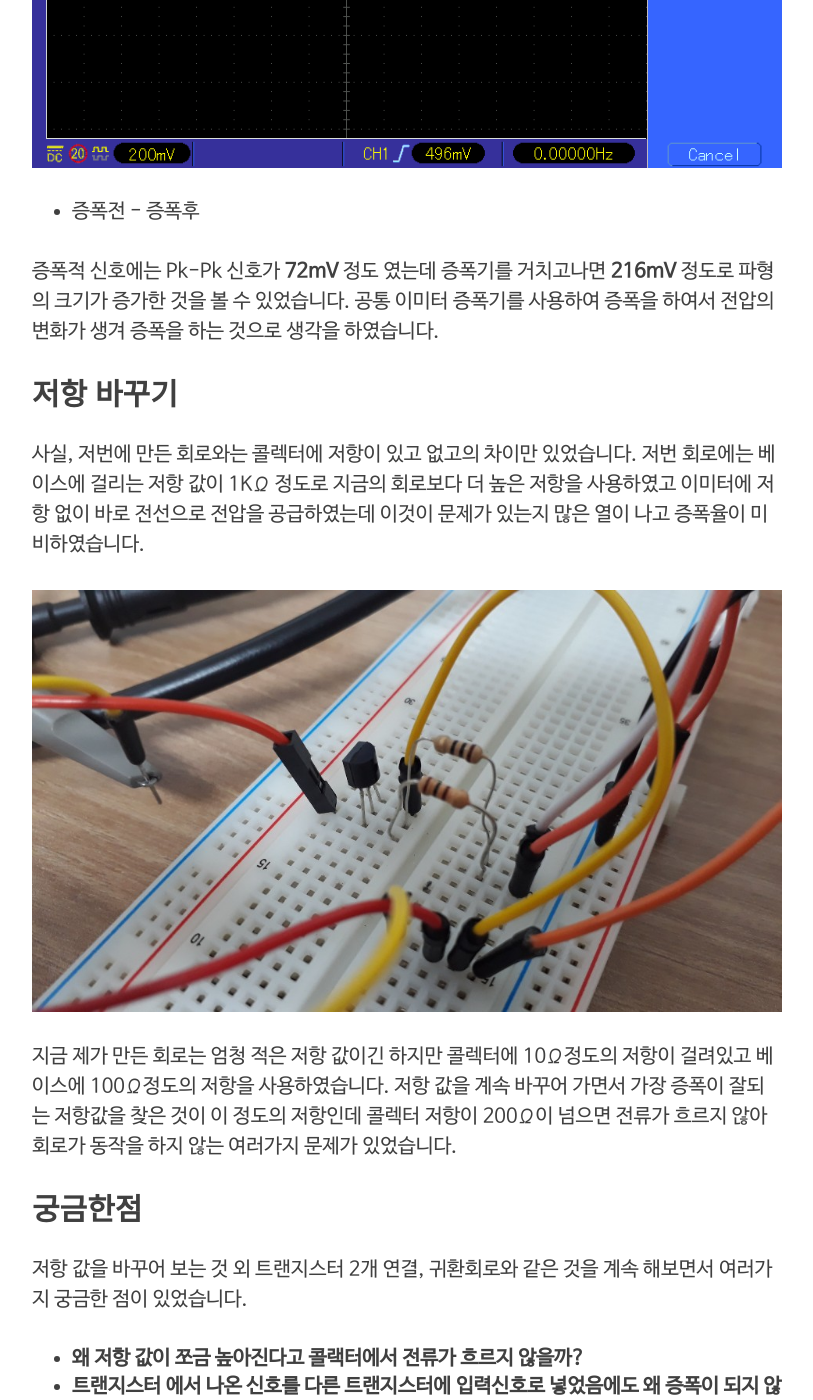
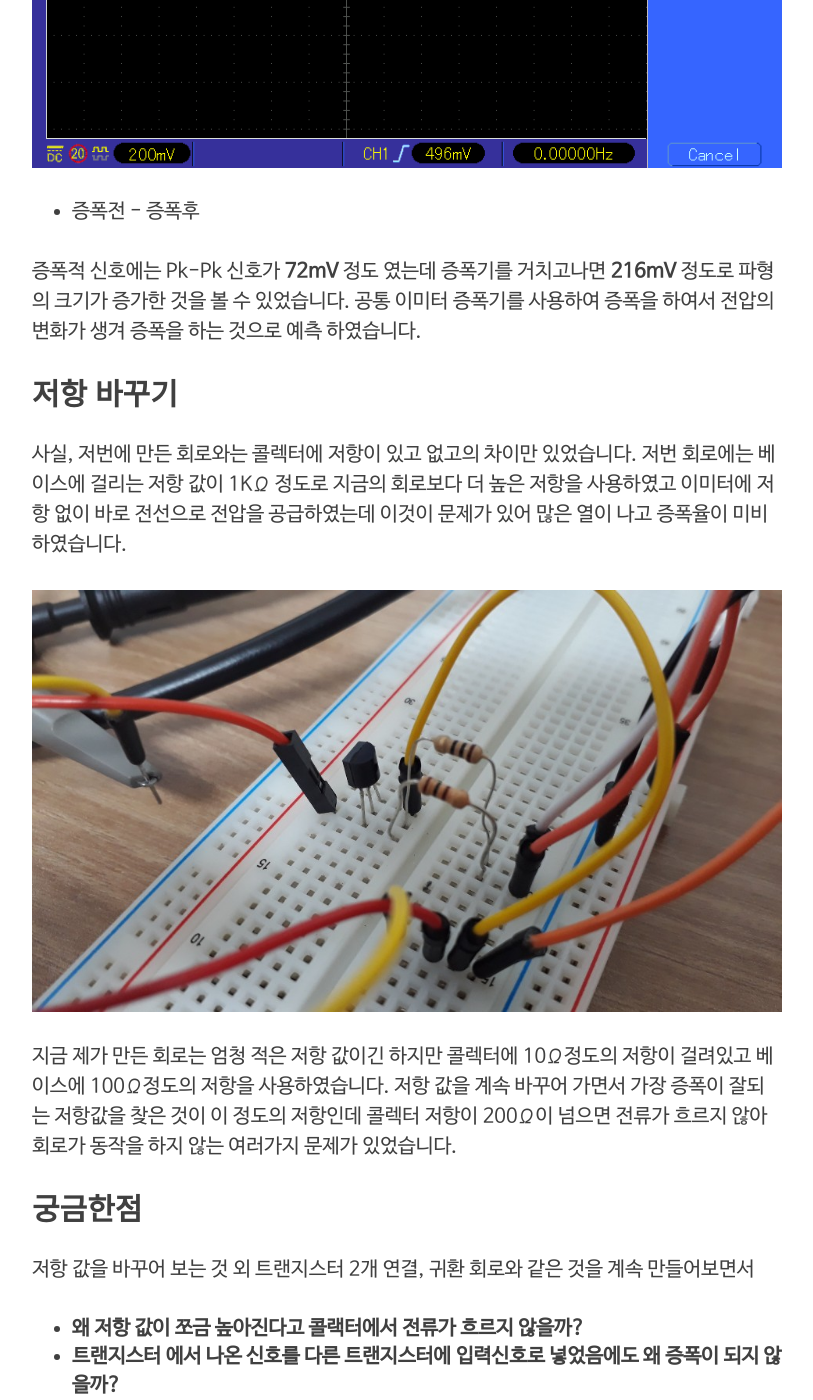
Before and after one commit to fbqweasd/fbqweasd.github.io, a Jekyll site: the page built from _posts/2019-04-11-TR_fin.md, in a window 1280 px wide and 1400 px high, scrolled down 2627 px. Shown: the whole window, without its empty margins (233-1046 px from the left). Built offline with Jekyll 4.4.1, drawn with Linux system fonts in a browser that asks for light colours; nearby versions of some CDN libraries; comment, search, counter and statistics services are not loaded; some of the changed text lies outside the part shown.

Commit message:
TR Post 수정

```diff
--- a/_posts/2019-04-11-TR_fin.md
+++ b/_posts/2019-04-11-TR_fin.md
@@ -9,7 +9,8 @@ category: 전기공부
 
 최근 오실로스코프, 함수발생기, 직류전원장치등의 장치를 가지고 여러 회로를 실험하는데 예상한 결과가 나오지 않아 낙심하고 있었습니다 ㅜㅜ
 
-그러던 도중 연초에 시작을 한 트랜지스터 증폭회로를 만들어보는 것에 다시 도전해 보았습니다.
+그러던 도중 연초에 시작을 한 트랜지스터 증폭회로를 만들어보는 것에 다시 도전하였습니다.
+
 ![작업환경](/img/2019-04-11/Table.jpg)
 
 npn 트랜지스터인 `2SC1815` 를 사용하여 공통 이미터 증폭회로를 만들었고 입력전압은 `5V` 저항은 2개를 사용하였고 스피커는 버려진 전자 피아노에서 가지고 뜯은 스피커를 사용하였습니다.
@@ -27,12 +28,12 @@ npn 트랜지스터인 `2SC1815` 를 사용하여 공통 이미터 증폭회로
 - 증폭전 - 증폭후
 
 증폭적 신호에는 Pk-Pk 신호가 **72mV** 정도 였는데 증폭기를 거치고나면 **216mV** 정도로 파형의 크기가 증가한 것을 볼 수 있었습니다.
-공통 이미터 증폭기를 사용하여 증폭을 하여서 전압의 변화가 생겨 증폭을 하는 것으로 생각을 하였습니다.
+공통 이미터 증폭기를 사용하여 증폭을 하여서 전압의 변화가 생겨 증폭을 하는 것으로 예측 하였습니다.
 
 ## 저항 바꾸기
 
 사실, 저번에 만든 회로와는 콜렉터에 저항이 있고 없고의 차이만 있었습니다.
-저번 회로에는 베이스에 걸리는 저항 값이 1KΩ 정도로 지금의 회로보다 더 높은 저항을 사용하였고 이미터에 저항 없이 바로 전선으로 전압을 공급하였는데 이것이 문제가 있는지 많은 열이 나고 증폭율이 미비하였습니다.
+저번 회로에는 베이스에 걸리는 저항 값이 1KΩ 정도로 지금의 회로보다 더 높은 저항을 사용하였고 이미터에 저항 없이 바로 전선으로 전압을 공급하였는데 이것이 문제가 있어 많은 열이 나고 증폭율이 미비하였습니다.
 
 ![회로](/img/2019-04-11/TR_R.jpg)
 
@@ -40,7 +41,7 @@ npn 트랜지스터인 `2SC1815` 를 사용하여 공통 이미터 증폭회로
 
 ## 궁금한점
 
-저항 값을 바꾸어 보는 것 외 트랜지스터 2개 연결, 귀환회로와 같은 것을 계속 해보면서 여러가지 궁금한 점이 있었습니다.
+저항 값을 바꾸어 보는 것 외 트랜지스터 2개 연결, 귀환 회로와 같은 것을 계속 만들어보면서
 
 * __왜 저항 값이 쪼금 높아진다고 콜랙터에서 전류가 흐르지 않을까?__
 * __트랜지스터 에서 나온 신호를 다른 트랜지스터에 입력신호로 넣었음에도 왜 증폭이 되지 않을까?__
```
Also changed, not shown: other parts of _posts/2019-04-11-TR_fin.md (+1 -1 lines).
